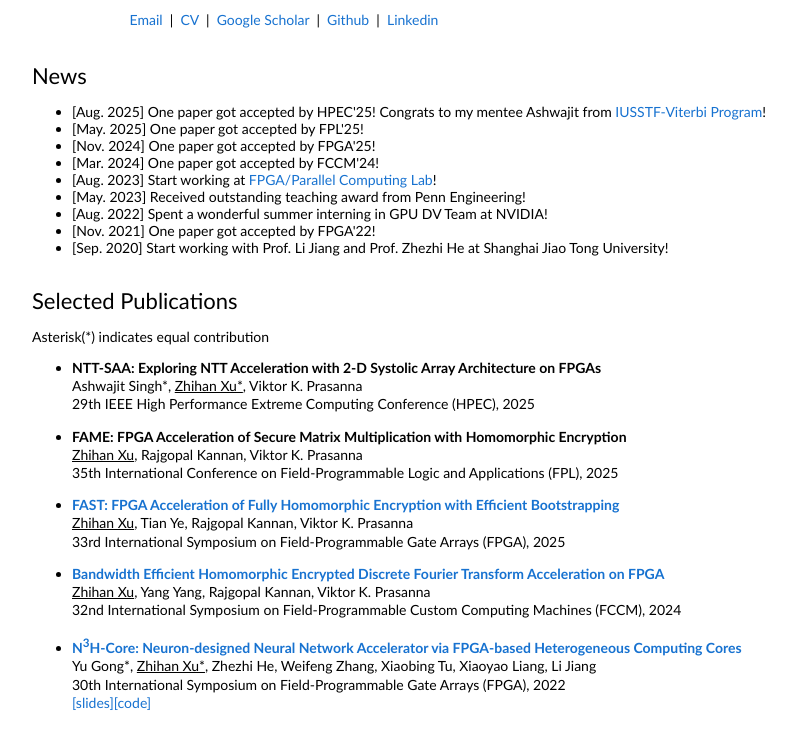
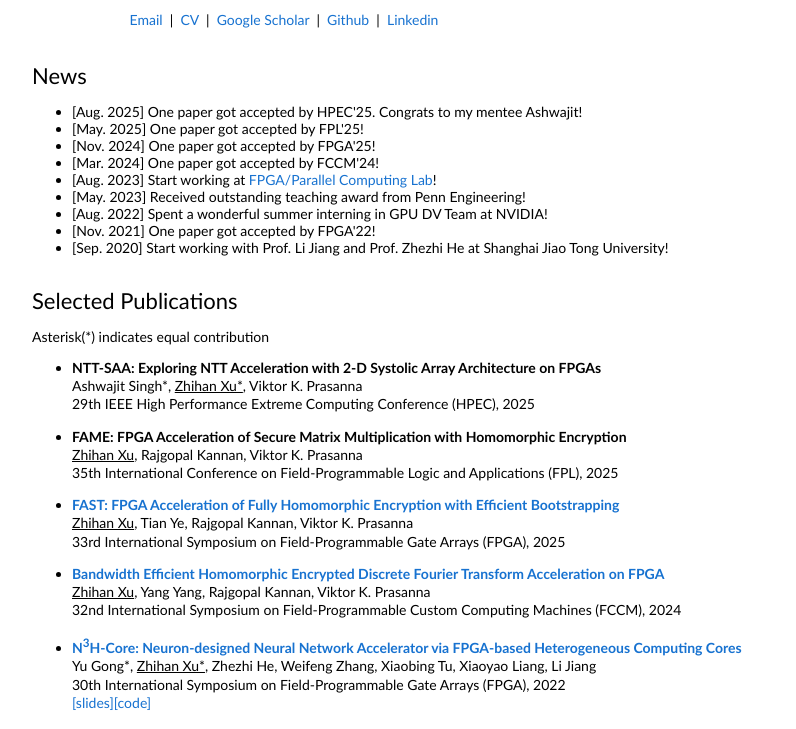
Before and after one commit to zhihanxu/zhihanxu.github.io, a plain HTML site: page index.html in a window 1280 px wide. Shown: the part 286-1015 px from the top of the page, without its empty margins (208-1004 px from the left). Drawn offline with Linux system fonts and the light colour scheme.

Commit message:
08/21/2025

```diff
--- a/index.html
+++ b/index.html
@@ -76,7 +76,7 @@
           <table align="center" border="0" cellpadding="0" cellspacing="0" width="100%">
             <tbody>
               <ul>
-                <li>[Aug. 2025] One paper got accepted by HPEC'25! Congrats to my mentee Ashwajit from <a href="https://iusstf.org/iusstf-viterbi-program">IUSSTF-Viterbi Program</a>!</li>
+                <li>[Aug. 2025] One paper got accepted by HPEC'25. Congrats to my mentee Ashwajit!</li>
                 <li>[May. 2025] One paper got accepted by FPL'25! </li>
                 <li>[Nov. 2024] One paper got accepted by FPGA'25! </li>
                 <li>[Mar. 2024] One paper got accepted by FCCM'24! </li>
```
